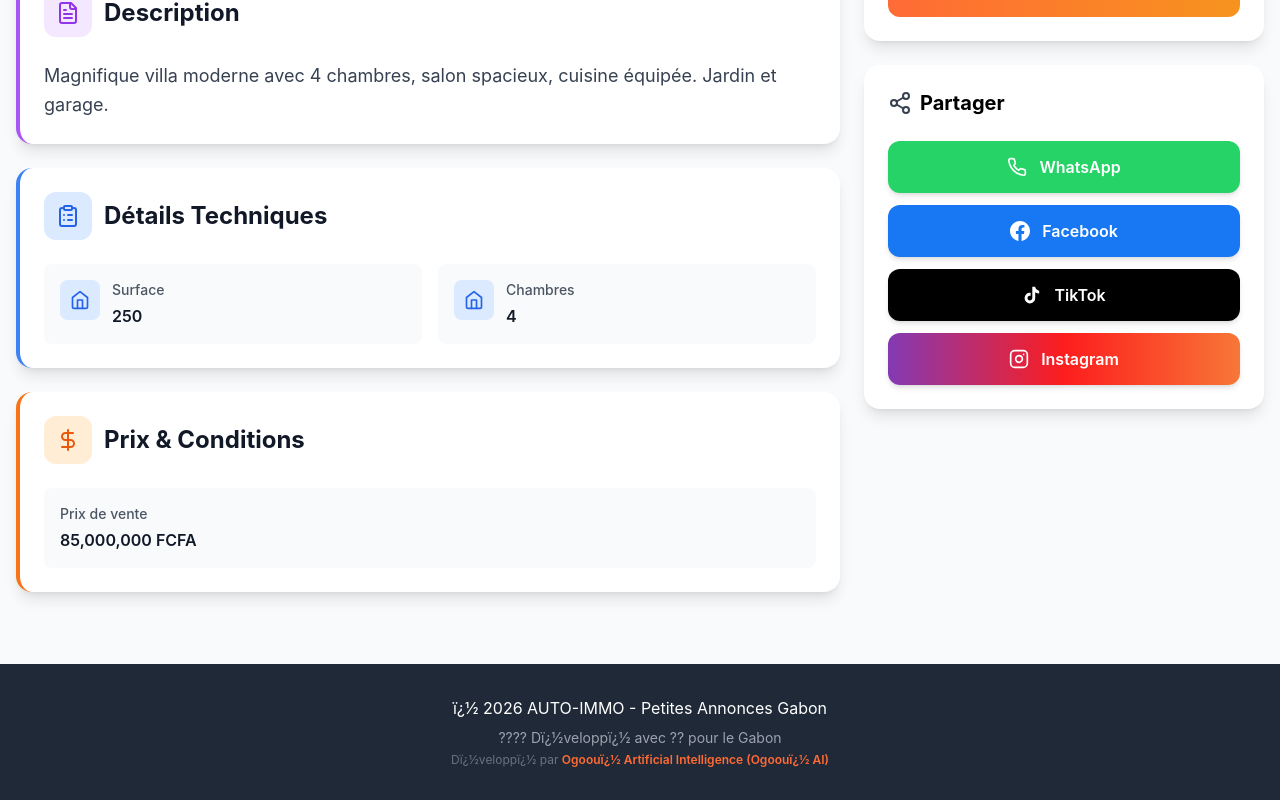
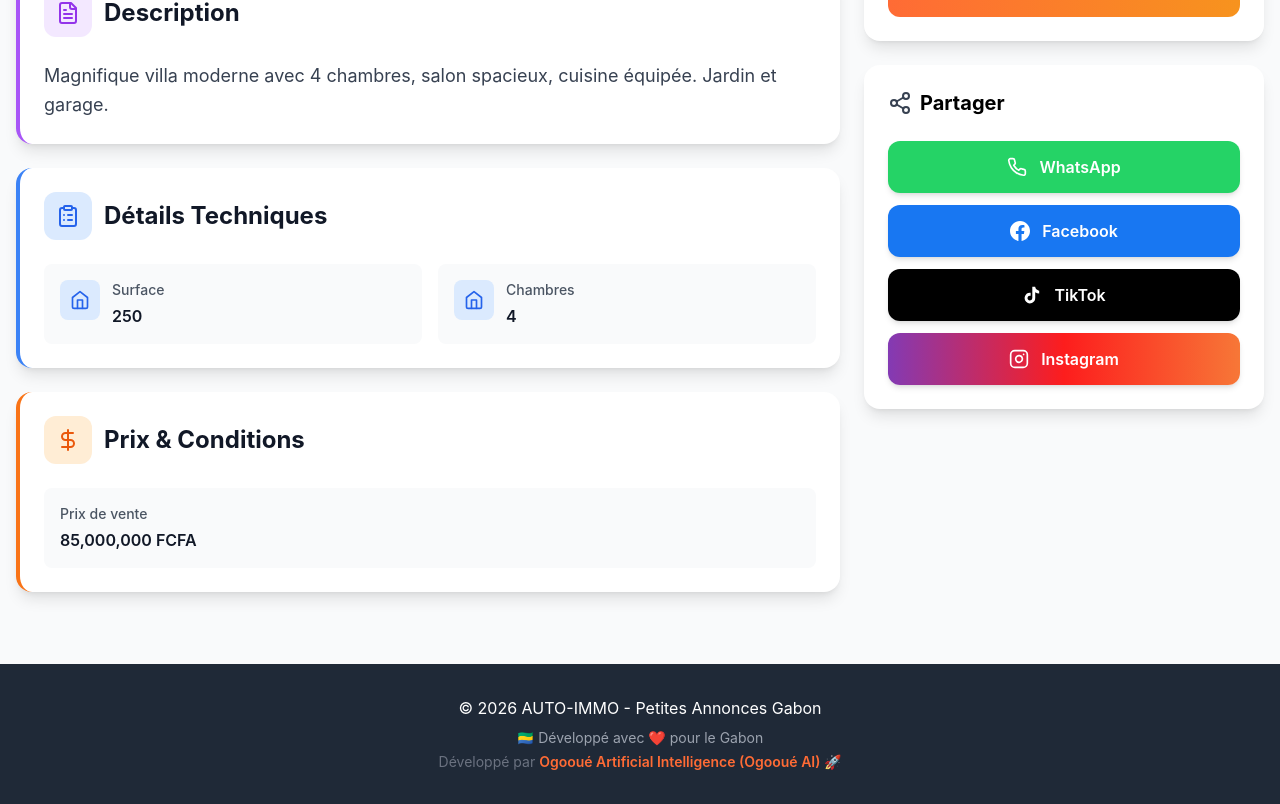
Before and after one commit to jeandirel/auto-immo, a React (Vite) app: page /annonce/1 in a window 1280 px wide. Shown: the part 1339-2143 px from the top of the page. Built offline with nearby package versions, Linux system fonts and the light colour scheme.

Commit message:
fix: correct footer text and encoding with proper attribution

```diff
--- a/src/App.jsx
+++ b/src/App.jsx
@@ -833,9 +833,9 @@ function App() {
 
                         <footer className="bg-gray-800 text-white py-8 mt-12">
                             <div className="container mx-auto px-4 text-center">
-                                <p>ï¿½ 2026 AUTO-IMMO - Petites Annonces Gabon</p>
-                                <p className="text-sm text-gray-400 mt-2">???? Dï¿½veloppï¿½ avec ?? pour le Gabon</p>
-                                <p className="text-xs text-gray-500 mt-1">Dï¿½veloppï¿½ par <span className="text-primary font-semibold">Ogoouï¿½ Artificial Intelligence (Ogoouï¿½ AI)</span></p>
+                                <p>© 2026 AUTO-IMMO - Petites Annonces Gabon</p>
+                                <p className="text-sm text-gray-400 mt-2">🇬🇦 Développé avec ❤️ pour le Gabon</p>
+                                <p className="text-sm text-gray-500 mt-1">Développé par <span className="text-primary font-semibold">Ogooué Artificial Intelligence (Ogooué AI) 🚀</span></p>
                             </div>
                         </footer>
                     </div>
```
